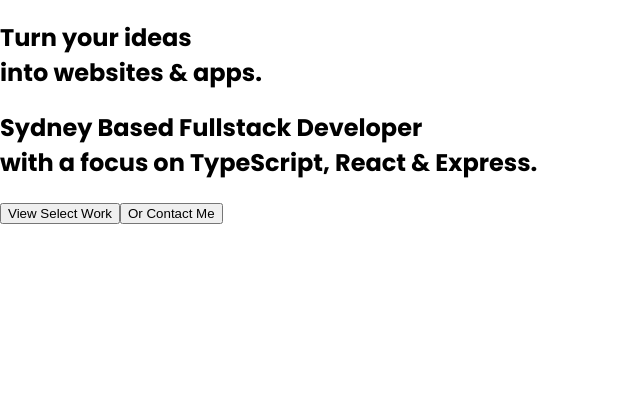
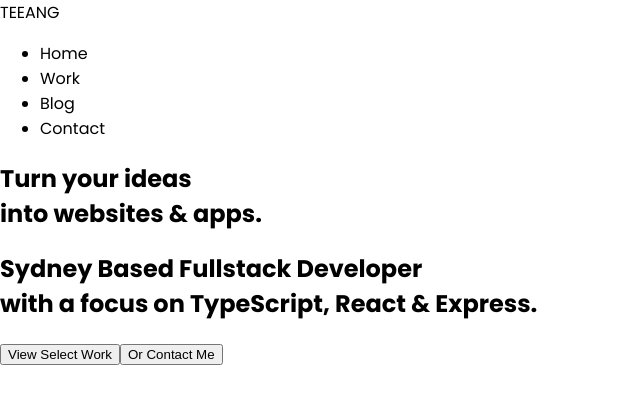
Before and after one commit to davidtaing/portfolio, a Next.js app: page / in a window 1280 px wide. Shown: the top 404 px of the page, without its empty margins (0-640 px from the left). Built offline with nearby package versions, Linux system fonts and the light colour scheme.

Commit message:
init: navbar structure

```diff
--- /dev/null
+++ b/src/components/Navbar/index.tsx
@@ -0,0 +1,40 @@
+import { FC } from "react";
+import Link from "next/link";
+
+interface Props {}
+
+const Navbar: FC<Props> = () => {
+  return (
+    <header>
+      <div className="wrapper">
+        <Link href="/">
+          <a>TEEANG</a>
+        </Link>
+        <ul>
+          <li>
+            <Link href="/">
+              <a>Home</a>
+            </Link>
+          </li>
+          <li>
+            <Link href="/work">
+              <a>Work</a>
+            </Link>
+          </li>
+          <li>
+            <Link href="/blogs">
+              <a>Blog</a>
+            </Link>
+          </li>
+          <li>
+            <Link href="/contact">
+              <a>Contact</a>
+            </Link>
+          </li>
+        </ul>
+      </div>
+    </header>
+  );
+};
+
+export default Navbar;
--- a/src/pages/_app.tsx
+++ b/src/pages/_app.tsx
@@ -2,10 +2,12 @@ import "../common/styles/globals.css";
 import type { AppProps } from "next/app";
 
 // Components
+import Header from "../components/Navbar";
 
 function MyApp({ Component, pageProps }: AppProps) {
   return (
     <div className="app">
+      <Header />
       <Component {...pageProps} />
     </div>
   );
```
